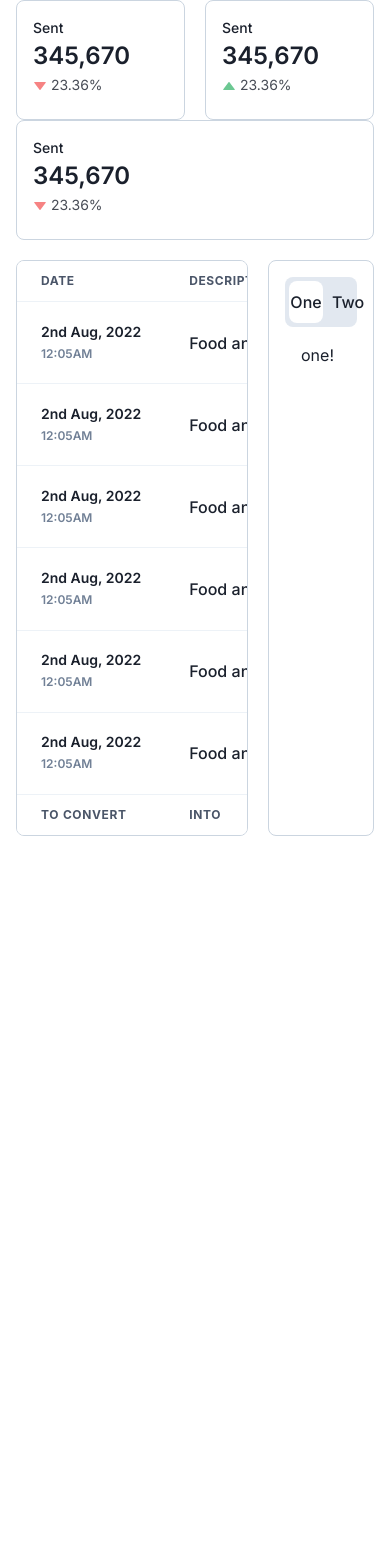
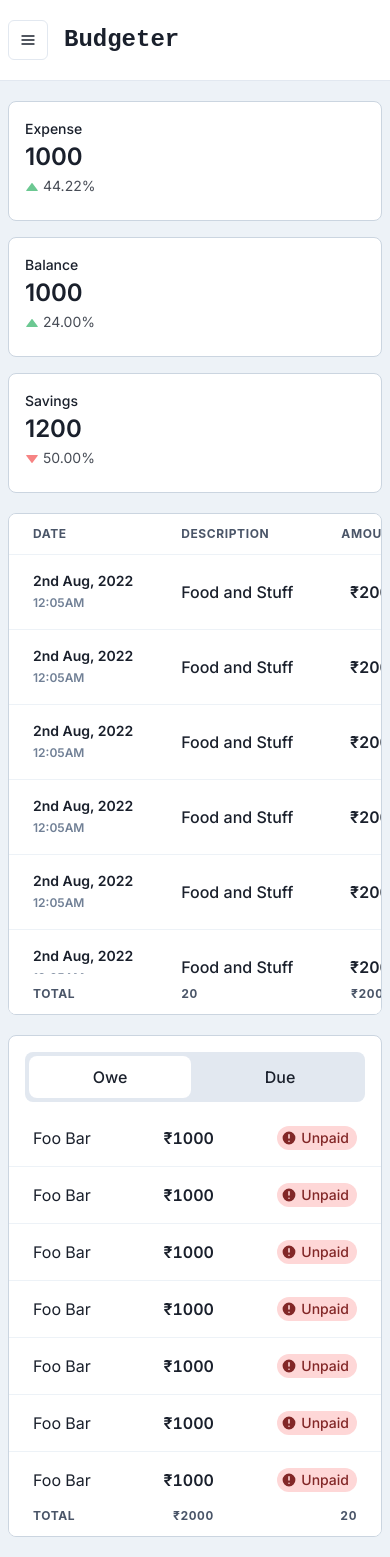
Before and after one commit to s4rvessh04/Budgeter_v2, a React (Vite) app in the folder frontend/: page / in a window 390 px wide. Before the commit the page ends 844 px from the top, so only its background shows below. Built offline with nearby package versions, Linux system fonts and the light colour scheme.

Commit message:
feat: breakpoints and components updated

```diff
--- a/frontend/src/components/ExpenseList.tsx
+++ b/frontend/src/components/ExpenseList.tsx
@@ -1,21 +1,41 @@
 import {
+	Box,
+	Flex,
+	Icon,
 	Tab,
+	Table,
+	TableContainer,
 	TabList,
 	TabPanel,
 	TabPanels,
 	Tabs,
+	Tag,
+	TagLabel,
+	Tbody,
+	Td,
+	Tfoot,
+	Th,
+	Tr,
 	useColorModeValue,
+	useDisclosure,
 } from "@chakra-ui/react";
+import { HiCheckCircle, HiExclamationCircle } from "react-icons/hi";
+import { OweEditModal } from "./OweEditModal";
 
 export const ExpenseList = () => {
+	const { isOpen, onOpen, onClose } = useDisclosure();
+
 	return (
-		<Tabs isLazy variant={"unstyled"}>
+		<Tabs isLazy variant={"unstyled"} h="full">
+			<Flex flexDirection={"column"} h="inherit">
+				<Box p="4" pb="0">
 					<TabList
 						justifyContent={"space-between"}
 						gap={2}
 						bg={useColorModeValue("gray.200", "gray.800")}
 						p={1}
 						rounded={"lg"}
+						h="min-content"
 					>
 						<Tab
 							w={"50%"}
@@ -24,7 +44,7 @@ export const ExpenseList = () => {
 							}}
 							_focus={{ outline: "none" }}
 						>
-					One
+							Owe
 						</Tab>
 						<Tab
 							w={"50%"}
@@ -33,17 +53,150 @@ export const ExpenseList = () => {
 							}}
 							_focus={{ outline: "none" }}
 						>
-					Two
+							Due
 						</Tab>
 					</TabList>
-			<TabPanels>
-				<TabPanel>
-					<p>one!</p>
+				</Box>
+				<TabPanels flexGrow={"1"} overflowY="auto">
+					<TabPanel p="0" pt="2" h="full">
+						<TableContainer h="full" overflowY={"auto"}>
+							<Table size="md" variant="simple" h="full">
+								<Tbody>
+									{[1, 1, 1, 1, 1, 1, 1, 1, 1, 1, 1].map(
+										(item) => (
+											<Tr
+												onClick={onOpen}
+												_hover={{
+													bgColor: useColorModeValue(
+														"gray.100",
+														"gray.800"
+													),
+													cursor: "pointer",
+												}}
+											>
+												<Td>Foo Bar</Td>
+												<Td
+													isNumeric
+													fontWeight={"semibold"}
+												>
+													₹1000
+												</Td>
+												<Td isNumeric>
+													<Tag
+														size="md"
+														colorScheme="red"
+														borderRadius="full"
+													>
+														<Icon
+															as={
+																HiExclamationCircle
+															}
+															ml={-1}
+															h={"4"}
+															w={"4"}
+															mr={1}
+														/>
+														<TagLabel>
+															Unpaid
+														</TagLabel>
+													</Tag>
+												</Td>
+											</Tr>
+										)
+									)}
+								</Tbody>
+								<Tfoot
+									pos="sticky"
+									bottom="0"
+									bgColor={useColorModeValue(
+										"white",
+										"gray.900"
+									)}
+								>
+									<Tr>
+										<Th>Total</Th>
+										<Th isNumeric>₹2000</Th>
+										<Th isNumeric>20</Th>
+									</Tr>
+								</Tfoot>
+							</Table>
+						</TableContainer>
 					</TabPanel>
-				<TabPanel>
-					<p>two!</p>
+					<TabPanel p="0" pt="2" h="full">
+						<TableContainer h="full" overflowY={"auto"}>
+							<Table size="md" variant="simple" h="full">
+								<Tbody>
+									{[1, 1, 1, 1, 1, 1, 1, 1, 1, 1, 1].map(
+										(item) => (
+											<Tr
+												_hover={{
+													bgColor: useColorModeValue(
+														"gray.100",
+														"gray.800"
+													),
+													cursor: "pointer",
+												}}
+											>
+												<Td>John Doe</Td>
+												<Td
+													isNumeric
+													fontWeight={"semibold"}
+												>
+													₹1000
+												</Td>
+												<Td isNumeric>
+													<Tag
+														size="md"
+														colorScheme="green"
+														borderRadius="full"
+													>
+														<Icon
+															as={HiCheckCircle}
+															ml={-1}
+															h={"4"}
+															w={"4"}
+															mr={1}
+														/>
+														<TagLabel>
+															Paid
+														</TagLabel>
+													</Tag>
+												</Td>
+											</Tr>
+										)
+									)}
+								</Tbody>
+								<Tfoot
+									pos="sticky"
+									bottom="0"
+									bgColor={useColorModeValue(
+										"white",
+										"gray.900"
+									)}
+								>
+									<Tr>
+										<Th>Total</Th>
+										<Th isNumeric>₹2000</Th>
+										<Th isNumeric>20</Th>
+									</Tr>
+								</Tfoot>
+							</Table>
+						</TableContainer>
 					</TabPanel>
 				</TabPanels>
+			</Flex>
+			<OweEditModal
+				onClose={onClose}
+				isOpen={isOpen}
+				displayData={{
+					date: "05th Aug, 2022",
+					time: "10:31AM",
+					description: "Food and Water",
+					amount: "2000",
+					status: "Unpaid",
+					name: "John Doe",
+				}}
+			/>
 		</Tabs>
 	);
 };
--- a/frontend/src/components/ExpenseTable.tsx
+++ b/frontend/src/components/ExpenseTable.tsx
@@ -12,9 +12,9 @@ import {
 	Skeleton,
 	useColorModeValue,
 	useDisclosure,
+	Box,
 } from "@chakra-ui/react";
 
-import { ExpenseEditDrawer } from "./ExpenseEditDrawer";
 import { ExpenseEditModal } from "./ExpenseEditModal";
 
 export const ExpenseTable = () => {
@@ -23,13 +23,12 @@ export const ExpenseTable = () => {
 
 	return (
 		<>
-			<TableContainer h={"full"} overflowY={"scroll"}>
+			<TableContainer h={"full"} overflowY={"auto"}>
 				<Table variant="simple" h={"full"}>
 					<Thead
 						pos={"sticky"}
 						top={0}
 						bgColor={useColorModeValue("white", "gray.900")}
-						zIndex={1}
 					>
 						<Tr>
 							<Th>Date</Th>
@@ -38,7 +37,7 @@ export const ExpenseTable = () => {
 						</Tr>
 					</Thead>
 					<Tbody>
-						{Array.from({ length: 6 }).map((item) => (
+						{[1, 1, 1, 1, 1, 1, 1, 1, 1, 1].map(() => (
 							<Tr
 								_hover={{
 									bgColor: useColorModeValue(
@@ -62,12 +61,12 @@ export const ExpenseTable = () => {
 											"gray.700"
 										)}
 									>
-										<Text
+										<Box
 											fontWeight={"semibold"}
 											sx={{
-												"font-variant-numeric":
+												fontVariantNumeric:
 													"proportional-nums",
-												"vertical-align": "baseline",
+												verticalAlign: "baseline",
 											}}
 										>
 											<Text fontSize={"sm"}>
@@ -79,12 +78,11 @@ export const ExpenseTable = () => {
 													"gray.500",
 													"gray.400"
 												)}
-												fontWeight={"semibold"}
 												mt={0.5}
 											>
 												12:05AM
 											</Text>
-										</Text>
+										</Box>
 									</Skeleton>
 								</Td>
 								<Td>
@@ -136,15 +134,23 @@ export const ExpenseTable = () => {
 						bgColor={useColorModeValue("white", "gray.900")}
 					>
 						<Tr>
-							<Th>To convert</Th>
-							<Th>into</Th>
-							<Th isNumeric>multiply by</Th>
+							<Th>TOTAL</Th>
+							<Th>20</Th>
+							<Th isNumeric>₹20000</Th>
 						</Tr>
 					</Tfoot>
 				</Table>
 			</TableContainer>
-			{/* <ExpenseEditDrawer onClose={onClose} isOpen={isOpen} /> */}
-			<ExpenseEditModal onClose={onClose} isOpen={isOpen} />
+			<ExpenseEditModal
+				onClose={onClose}
+				isOpen={isOpen}
+				displayData={{
+					date: "05th Aug, 2022",
+					time: "10:31AM",
+					description: "Food and Water",
+					amount: "2000",
+				}}
+			/>
 		</>
 	);
 };
--- a/frontend/src/components/Navbar.tsx
+++ b/frontend/src/components/Navbar.tsx
@@ -1,4 +1,5 @@
 import { ReactNode } from "react";
+import { Link as ReachLink } from "@reach/router";
 import {
 	IconButton,
 	Box,
@@ -14,6 +15,11 @@ import {
 	BoxProps,
 	FlexProps,
 	useColorMode,
+	Menu,
+	MenuButton,
+	MenuList,
+	MenuOptionGroup,
+	MenuItemOption,
 } from "@chakra-ui/react";
 import {
 	FiHome,
@@ -24,20 +30,19 @@ import {
 	FiMenu,
 	FiSun,
 	FiMoon,
+	FiMoreHorizontal,
 } from "react-icons/fi";
 import { IconType } from "react-icons";
 
 interface LinkItemProps {
 	name: string;
+	path: string;
 	icon: IconType;
 }
 
 const LinkItems: Array<LinkItemProps> = [
-	{ name: "Home", icon: FiHome },
-	{ name: "Trending", icon: FiTrendingUp },
-	{ name: "Explore", icon: FiCompass },
-	{ name: "Favourites", icon: FiStar },
-	{ name: "Settings", icon: FiSettings },
+	{ name: "Home", path: "/", icon: FiHome },
+	{ name: "Settings", path: "/settings", icon: FiSettings },
 ];
 
 export function Navbar({ children }: { children: ReactNode }) {
@@ -51,7 +56,7 @@ export function Navbar({ children }: { children: ReactNode }) {
 		>
 			<SidebarContent
 				onClose={() => onClose}
-				display={{ base: "none", md: "block" }}
+				display={{ base: "none", lg: "block" }}
 			/>
 			<Drawer
 				autoFocus={false}
@@ -67,13 +72,26 @@ export function Navbar({ children }: { children: ReactNode }) {
 				</DrawerContent>
 			</Drawer>
 			{/* mobilenav */}
-			<MobileNav display={{ base: "flex", md: "none" }} onOpen={onOpen} />
-			<Box ml={{ base: 0, md: 60 }} p="2">
+			<MobileNav display={{ base: "flex", lg: "none" }} onOpen={onOpen} />
+			<Box ml={{ base: 0, lg: 60 }} py={{ base: 5, lg: 2 }}>
 				{children}
 			</Box>
 		</Box>
 	);
 }
+
+const NavLink = (props: any) => {
+	<ReachLink
+		{...props}
+		getProps={({ isCurrent }) => {
+			return {
+				style: {
+					color: isCurrent ? "red" : "blue",
+				},
+			};
+		}}
+	/>;
+};
 
 interface SidebarProps extends BoxProps {
 	onClose: () => void;
@@ -87,14 +105,13 @@ const SidebarContent = ({ onClose, ...rest }: SidebarProps) => {
 			bg={useColorModeValue("white", "gray.900")}
 			borderRight="1px"
 			borderRightColor={useColorModeValue("gray.200", "gray.700")}
-			w={{ base: "full", md: 60 }}
+			w={{ base: "full", lg: 60 }}
 			pos="fixed"
-			h="full"
+			h={"full"}
 			{...rest}
 		>
-			<Flex flexDirection={"column"} h={"full"}>
+			<Flex flexDirection={"column"} h="full">
 				<Flex
-					// h="20"
 					py="5"
 					alignItems="center"
 					mx="8"
@@ -108,24 +125,61 @@ const SidebarContent = ({ onClose, ...rest }: SidebarProps) => {
 						Budgeter
 					</Text>
 					<CloseButton
-						display={{ base: "flex", md: "none" }}
+						display={{ base: "flex", lg: "none" }}
 						onClick={onClose}
 					/>
 				</Flex>
-				<Flex flexDirection={"column"} flex={"1"}>
+				<Flex flexDirection={"column"} flex="1">
 					{LinkItems.map((link) => (
-						<NavItem key={link.name} icon={link.icon}>
+						<NavItem
+							key={link.name}
+							icon={link.icon}
+							path={link.path}
+						>
 							{link.name}
 						</NavItem>
 					))}
 				</Flex>
-				<Flex justify={"center"}>
+				<Flex
+					justifyContent={"space-between"}
+					mb={{ base: 14, lg: 4 }}
+					py="5"
+					mx="8"
+				>
 					<IconButton
 						onClick={toggleColorMode}
-						aria-label="Search database"
+						aria-label="Theme toggler"
 						icon={colorMode === "dark" ? <FiSun /> : <FiMoon />}
 						_focus={{ outline: "none" }}
 					/>
+					<Menu closeOnSelect={true}>
+						<MenuButton
+							_focus={{ outline: "none" }}
+							as={IconButton}
+						>
+							<FiMoreHorizontal style={{ margin: "auto" }} />
+						</MenuButton>
+						<MenuList minWidth="240px" p="1" mb={3.5}>
+							<MenuOptionGroup
+								defaultValue="all-time"
+								title="Select data time"
+								type="radio"
+							>
+								<MenuItemOption
+									value="all-time"
+									_focus={{ outline: "none" }}
+								>
+									All Time
+								</MenuItemOption>
+								<MenuItemOption
+									value="curr-month"
+									_focus={{ outline: "none" }}
+								>
+									Current Month
+								</MenuItemOption>
+							</MenuOptionGroup>
+						</MenuList>
+					</Menu>
 				</Flex>
 			</Flex>
 		</Box>
@@ -134,13 +188,14 @@ const SidebarContent = ({ onClose, ...rest }: SidebarProps) => {
 
 interface NavItemProps extends FlexProps {
 	icon: IconType;
+	path: String;
 	children: String;
 }
 
-const NavItem = ({ icon, children, ...rest }: NavItemProps) => {
+const NavItem = ({ icon, path, children, ...rest }: NavItemProps) => {
 	return (
 		<Link
-			href="#"
+			href={path as string}
 			style={{ textDecoration: "none" }}
 			_focus={{ boxShadow: "none" }}
 		>
@@ -179,9 +234,8 @@ interface MobileProps extends FlexProps {
 const MobileNav = ({ onOpen, ...rest }: MobileProps) => {
 	return (
 		<Flex
-			ml={{ base: 0, md: 60 }}
-			px={{ base: 4, md: 24 }}
-			// height="20"
+			ml={{ base: 0, lg: 60 }}
+			px={{ base: 2, md: 4, lg: 24 }}
 			py={5}
 			alignItems="center"
 			bg={useColorModeValue("white", "gray.900")}
@@ -199,11 +253,11 @@ const MobileNav = ({ onOpen, ...rest }: MobileProps) => {
 
 			<Text
 				fontSize="2xl"
-				ml="8"
+				ml={{ base: 4, lg: 8 }}
 				fontFamily="monospace"
 				fontWeight="bold"
 			>
-				Logo
+				Budgeter
 			</Text>
 		</Flex>
 	);
--- /dev/null
+++ b/frontend/src/components/OweEditModal.tsx
@@ -0,0 +1,107 @@
+import React from "react";
+import {
+	Button,
+	FormControl,
+	FormLabel,
+	Input,
+	Modal,
+	ModalBody,
+	ModalCloseButton,
+	ModalContent,
+	ModalFooter,
+	ModalHeader,
+	ModalOverlay,
+	NumberInput,
+	NumberInputField,
+	NumberInputStepper,
+	NumberDecrementStepper,
+	NumberIncrementStepper,
+	Text,
+	Tag,
+	TagLeftIcon,
+	TagLabel,
+	Flex,
+	useColorModeValue,
+	Box,
+	useToast,
+	Icon,
+	Select,
+	Heading,
+} from "@chakra-ui/react";
+import * as Fi from "react-icons/fi";
+import { HiExclamationCircle } from "react-icons/hi";
+
+type displayData = {
+	name: string;
+	date: string;
+	time: string;
+	description: string;
+	amount: string;
+	status: string;
+};
+
+interface Props {
+	onClose: () => void;
+	isOpen: boolean;
+	displayData: displayData;
+}
+
+export const OweEditModal = ({ onClose, isOpen, displayData }: Props) => {
+	const format = (val: string) => `₹` + val;
+	const parse = (val: string) => val.replace(/^\$/, "");
+
+	const toast = useToast();
+
+	const [value, setValue] = React.useState(displayData.amount);
+
+	return (
+		<>
+			<Modal isOpen={isOpen} onClose={onClose}>
+				<ModalOverlay />
+				<ModalContent>
+					<ModalHeader
+						fontSize={"sm"}
+						color={useColorModeValue("gray.600", "gray.400")}
+					>
+						{displayData.date} - {displayData.time}
+					</ModalHeader>
+					<ModalCloseButton _focus={{ outline: "none" }} />
+					<ModalBody pb={6}>
+						<Text fontSize={"xl"} fontWeight="semibold">
+							{displayData.description}
+						</Text>
+						<Text fontSize={"2xl"} fontWeight="bold">
+							₹{displayData.amount}
+						</Text>
+						<FormControl mt="4">
+							<FormLabel>Status</FormLabel>
+							<Select variant="filled">
+								<option value="option1" defaultChecked>
+									Unpaid
+								</option>
+								<option value="option2">Paid</option>
+							</Select>
+						</FormControl>
+					</ModalBody>
+					<ModalFooter>
+						<Button
+							colorScheme="telegram"
+							mr={3}
+							onClick={() =>
+								toast({
+									title: `Saved successfully`,
+									position: "bottom",
+									isClosable: true,
+									status: "success",
+								}) && onClose()
+							}
+						>
+							Save
+						</Button>
+						<Button onClick={onClose}>Cancel</Button>
+					</ModalFooter>
+				</ModalContent>
+			</Modal>
+		</>
+	);
+};
--- a/frontend/src/components/TopCards.tsx
+++ b/frontend/src/components/TopCards.tsx
@@ -5,38 +5,60 @@ import {
 	StatNumber,
 	StatHelpText,
 	StatArrow,
-	Text,
 	useColorModeValue,
 } from "@chakra-ui/react";
 
-export const TopCards = () => {
+type CardData<T> = {
+	title: T;
+	amount: T;
+	perChange: T;
+};
+
+export const TopCards = (data?: CardData<string>[]) => {
 	return (
-		<StatGroup columnGap={5} mb={5}>
-			{[0, 1, 0].map((key) => (
+		<StatGroup columnGap={5} mb={5} display={{ base: "block", md: "flex" }}>
+			{[
+				{
+					key: "a",
+					type: "inc",
+					title: "Expense",
+					amount: "1000",
+					changePercentage: "44.22",
+				},
+				{
+					key: "b",
+					type: "inc",
+					title: "Balance",
+					amount: "1000",
+					changePercentage: "24.00",
+				},
+				{
+					key: "c",
+					type: "dec",
+					title: "Savings",
+					amount: "1200",
+					changePercentage: "50.00",
+				},
+			].map((item) => (
 				<Stat
+					key={item.key}
 					border={"1px"}
 					rounded={"lg"}
 					borderColor={useColorModeValue("gray.300", "gray.700")}
+					bgColor={useColorModeValue("white", "gray.800")}
 					p={4}
-					bgColor={useColorModeValue("white", "gray.800")}
+					mb={{ base: 4, lg: "0" }}
 				>
-					<StatLabel>Sent</StatLabel>
-					<StatNumber>345,670</StatNumber>
+					<StatLabel>{item.title}</StatLabel>
+					<StatNumber>{item.amount}</StatNumber>
 					<StatHelpText>
-						<StatArrow type={key === 1 ? "increase" : "decrease"} />
-						23.36%
+						<StatArrow
+							type={item.type == "inc" ? "increase" : "decrease"}
+						/>
+						{item.changePercentage}%
 					</StatHelpText>
 				</Stat>
 			))}
-			{/*
-			<Stat border={"1px"} rounded={"lg"} borderColor={"gray.300"} p={4}>
-				<StatLabel>Clicked</StatLabel>
-				<StatNumber>45</StatNumber>
-				<StatHelpText>
-					<StatArrow type="decrease" />
-					9.05%
-				</StatHelpText>
-			</Stat> */}
 		</StatGroup>
 	);
 };
--- a/frontend/src/components/index.ts
+++ b/frontend/src/components/index.ts
@@ -3,3 +3,4 @@ export * from "./TopCards";
 export * from "./ExpenseTable";
 export * from "./ExpenseEditDrawer";
 export * from "./ExpenseEditModal";
+export * from "./OweEditModal";
--- a/frontend/src/pages/Home.tsx
+++ b/frontend/src/pages/Home.tsx
@@ -1,21 +1,22 @@
-import {
-	Box,
-	Container,
-	Flex,
-	Grid,
-	GridItem,
-	useColorModeValue,
-} from "@chakra-ui/react";
-import { ExpenseTable, TopCards } from "../components";
+import { Container, Grid, GridItem, useColorModeValue } from "@chakra-ui/react";
+import { ExpenseTable, TopCards, Navbar } from "../components";
 import { ExpenseList } from "../components/ExpenseList";
 
 export const Home = () => {
 	return (
-		<Container maxW="container.xl">
+		<Navbar>
+			<Container
+				maxW={{ base: "container.lg", xl: "container.xl" }}
+				px={{ base: 2, md: 4, lg: 4 }}
+			>
 				<TopCards />
-			<Grid h={"xl"} templateColumns="repeat(6, 1fr)" gap={5}>
+				<Grid
+					h={{ base: "5xl", lg: "xl" }}
+					templateColumns="repeat(6, 1fr)"
+					gap={5}
+				>
 					<GridItem
-					colSpan={4}
+						colSpan={{ base: 6, lg: 4 }}
 						border={"1px"}
 						rounded={"lg"}
 						maxH={"full"}
@@ -26,16 +27,19 @@ export const Home = () => {
 						<ExpenseTable />
 					</GridItem>
 					<GridItem
-					colSpan={2}
+						colSpan={{ base: 6, lg: 2 }}
 						border={"1px"}
 						rounded={"lg"}
+						maxH={"full"}
+						// overflowY={"auto"}
+						overflowY={"hidden"}
 						borderColor={useColorModeValue("gray.300", "gray.700")}
-					p={4}
 						bgColor={useColorModeValue("white", "gray.900")}
 					>
 						<ExpenseList />
 					</GridItem>
 				</Grid>
 			</Container>
+		</Navbar>
 	);
 };
```
Also changed, not shown: frontend/src/components/ExpenseEditModal.tsx (+98 -17 lines). Lines whose indentation alone changed are shown as unchanged.
